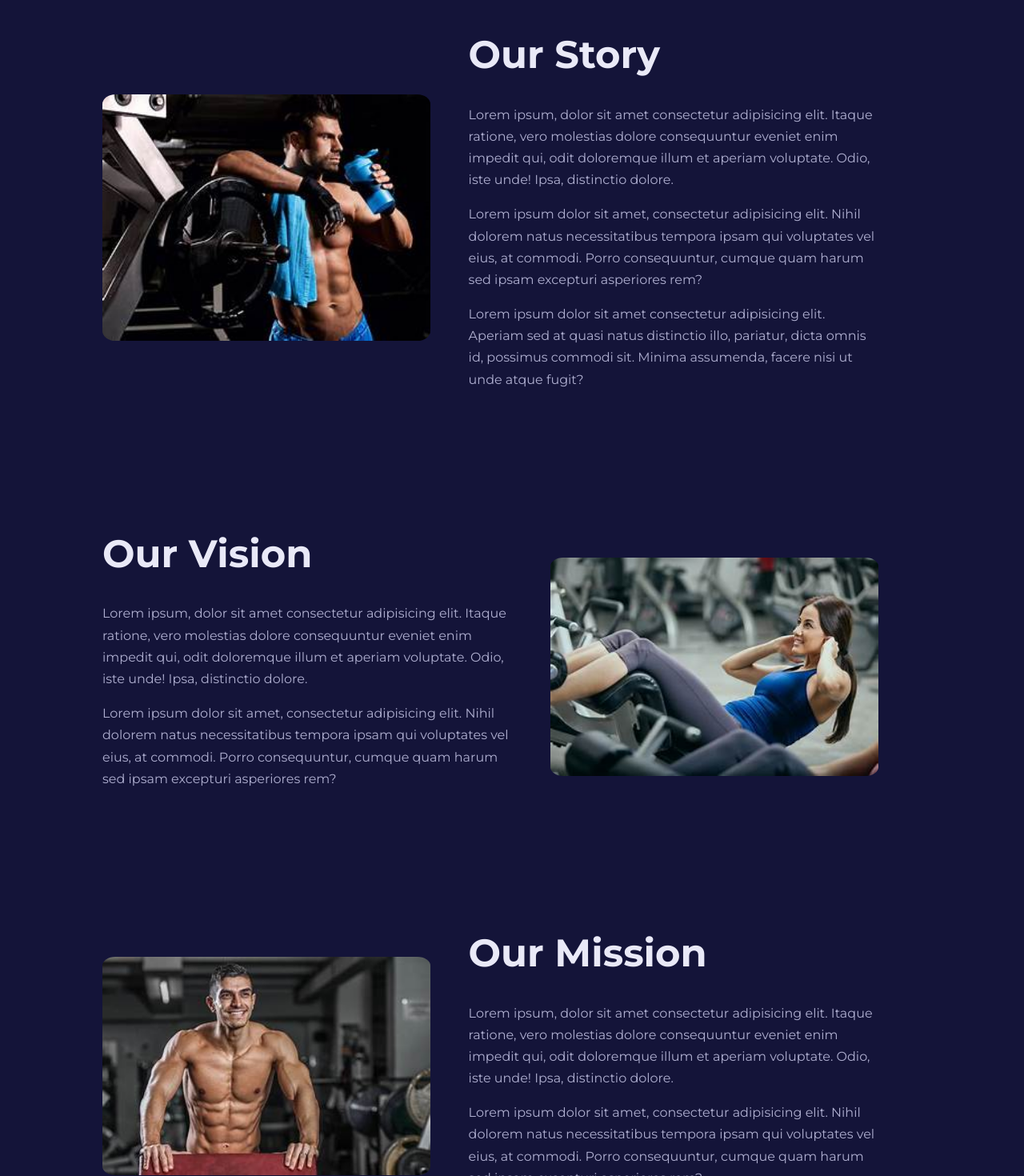
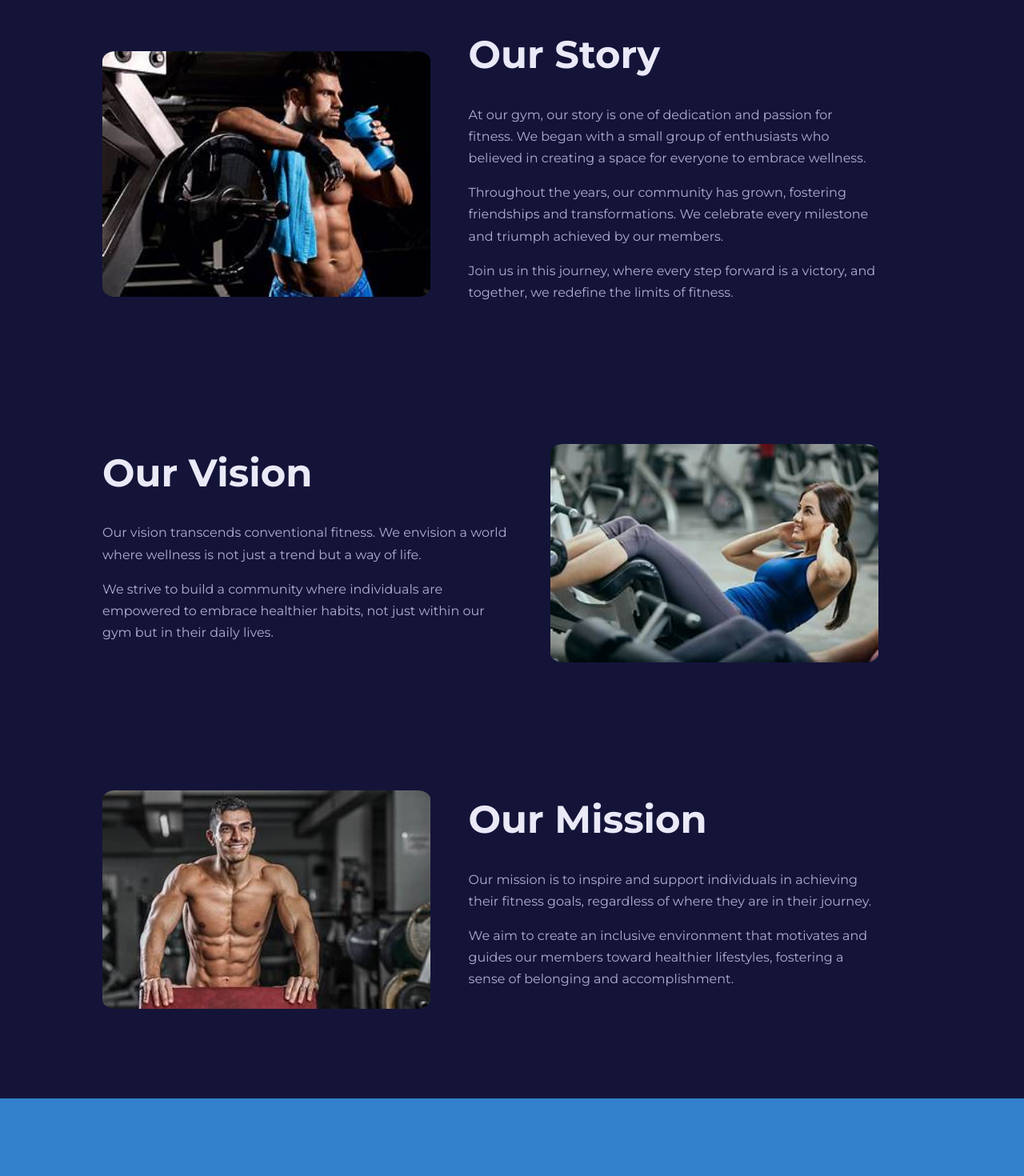
Before and after one commit to Nelson2023-2024/React-GYM, a React (Vite) app: page /about in a window 1280 px wide. Shown: the part 520-1990 px from the top of the page at 80% size. Built offline with nearby package versions, Linux system fonts and the light colour scheme.

Commit message:
Replacing the dummy text in the about section with appropriate information

```diff
--- a/src/Pages/about/About.jsx
+++ b/src/Pages/about/About.jsx
@@ -22,13 +22,12 @@ function About() {
           <img src={StoryImage} alt="Our story-image" />
         </div>
         <div className="about__section-content">
-          <h1>Our Story</h1>
-          <p>Lorem ipsum, dolor sit amet consectetur adipisicing elit. Itaque ratione, vero molestias dolore consequuntur eveniet enim impedit qui, odit doloremque illum et aperiam voluptate. Odio, iste unde! Ipsa, distinctio dolore.</p>
+        <h1>Our Story</h1>
+            <p>At our gym, our story is one of dedication and passion for fitness. We began with a small group of enthusiasts who believed in creating a space for everyone to embrace wellness.</p>
 
-          <p>Lorem ipsum dolor sit amet, consectetur adipisicing elit. Nihil dolorem natus necessitatibus tempora ipsam qui voluptates vel eius, at commodi. Porro consequuntur, cumque quam harum sed ipsam excepturi asperiores rem?</p>
+            <p>Throughout the years, our community has grown, fostering friendships and transformations. We celebrate every milestone and triumph achieved by our members.</p>
 
-          <p>Lorem ipsum dolor sit amet consectetur adipisicing elit. Aperiam sed at quasi natus distinctio illo, pariatur, dicta omnis id, possimus commodi sit. Minima assumenda, facere nisi ut unde atque fugit?</p>
-
+            <p>Join us in this journey, where every step forward is a victory, and together, we redefine the limits of fitness.</p>
         </div>
       </div>
     </section>
@@ -36,10 +35,10 @@ function About() {
     <section className="about__vision">
       <div className="about__vision-container container">
         <div className="about__section-content">
-          <h1>Our Vision</h1>
-          <p>Lorem ipsum, dolor sit amet consectetur adipisicing elit. Itaque ratione, vero molestias dolore consequuntur eveniet enim impedit qui, odit doloremque illum et aperiam voluptate. Odio, iste unde! Ipsa, distinctio dolore.</p>
+        <h1>Our Vision</h1>
+            <p>Our vision transcends conventional fitness. We envision a world where wellness is not just a trend but a way of life.</p>
 
-          <p>Lorem ipsum dolor sit amet, consectetur adipisicing elit. Nihil dolorem natus necessitatibus tempora ipsam qui voluptates vel eius, at commodi. Porro consequuntur, cumque quam harum sed ipsam excepturi asperiores rem?</p>
+            <p>We strive to build a community where individuals are empowered to embrace healthier habits, not just within our gym but in their daily lives.</p>
         </div>
         <div className="about__section-img">
           <img src={VisionImage} alt="Our vision-image" />
@@ -53,11 +52,10 @@ function About() {
           <img src={MissionImage} alt="Our mission-image" />
         </div>
         <div className="about__section-content">
-          <h1>Our Mission</h1>
-          <p>Lorem ipsum, dolor sit amet consectetur adipisicing elit. Itaque ratione, vero molestias dolore consequuntur eveniet enim impedit qui, odit doloremque illum et aperiam voluptate. Odio, iste unde! Ipsa, distinctio dolore.</p>
+        <h1>Our Mission</h1>
+            <p>Our mission is to inspire and support individuals in achieving their fitness goals, regardless of where they are in their journey.</p>
 
-          <p>Lorem ipsum dolor sit amet, consectetur adipisicing elit. Nihil dolorem natus necessitatibus tempora ipsam qui voluptates vel eius, at commodi. Porro consequuntur, cumque quam harum sed ipsam excepturi asperiores rem?</p>
-
+            <p>We aim to create an inclusive environment that motivates and guides our members toward healthier lifestyles, fostering a sense of belonging and accomplishment.</p>
 
         </div>
       </div>
```
